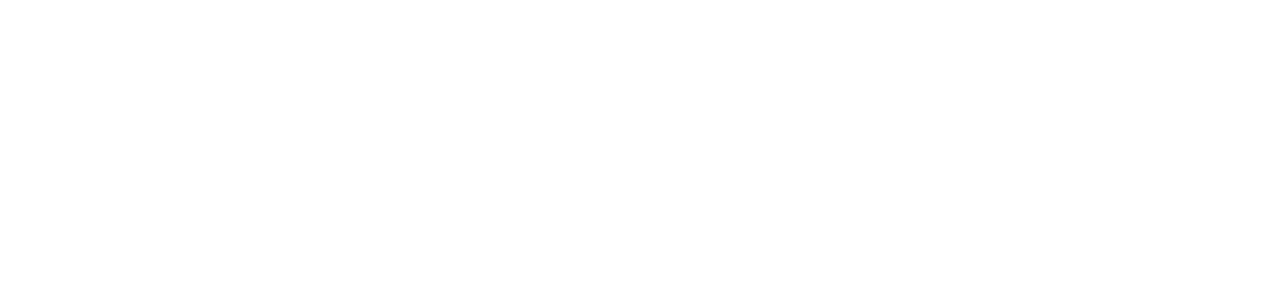
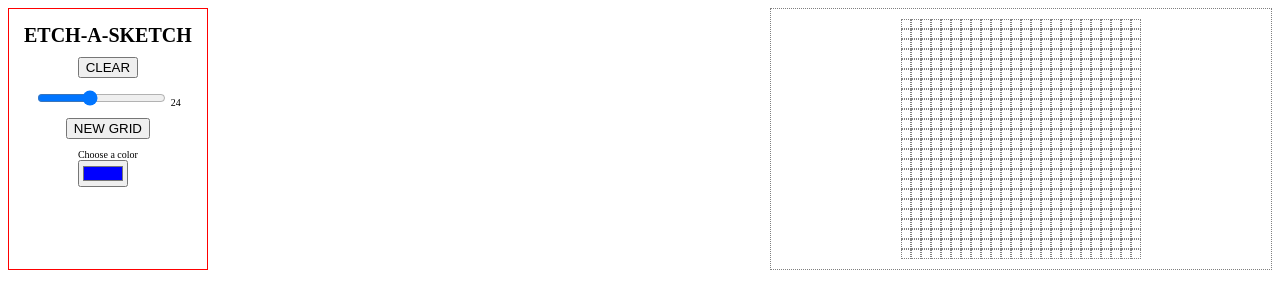
Before and after one commit to Andy-Bartkiv/TOP-EAS-Game, a plain HTML site: page index.html in a window 1280 px wide. Drawn offline with Linux system fonts and the light colour scheme.

Commit message:
almost done

```diff
--- a/index.html
+++ b/index.html
@@ -9,6 +9,29 @@
 <body>
     <div class="container">
 
+        <div class="controls">
+            <h1>ETCH-A-SKETCH</h1>
+
+            <button id='clear-btn'>CLEAR</button>
+
+            <div>
+                <input type="range" name="size" id="grid-size" value="10" min="8" max="48">
+                <label for="grid-size" id="lbl-size"></label>
+            </div>
+
+            <button id='new-btn'>NEW GRID</button>
+
+            <div>
+                <label for="color">Choose a color</label>
+                <br>
+                <input type="color" name="color" id="color" value="#FF0000">
+            </div>
+        </div>
+
+        <div class="grid-container">
+
+        </div>
+
     </div>
 
     <script src="main.js"></script>
--- a/main.js
+++ b/main.js
@@ -0,0 +1,48 @@
+function clearGrid() {
+    const del = [...document.querySelectorAll('.div-box')];
+    del.forEach(e => {
+        e.classList.remove('m-over')
+        e.removeAttribute('style');
+    });
+}
+
+function drawGrid() {
+    let gridSize = document.querySelector('#grid-size').value;
+    const del = [...document.querySelectorAll('.div-rows')];
+    del.forEach(e => e.remove());
+    for (let i=0; i<gridSize; i++) {
+        const divRows = document.createElement('div');
+        gridContainer.appendChild(divRows);
+        divRows.setAttribute('class', 'div-rows');
+        for (let j=0; j<gridSize; j++){
+            const divBox = document.createElement('div');
+            divBox.setAttribute('class', 'div-box');
+            divBox.setAttribute('id', `box-${i}-${j}`);
+            divRows.appendChild(divBox);
+            divBox.addEventListener('mouseover', () =>{
+                divBox.classList.add('m-over');
+                divBox.setAttribute('style', `background: ${color.value}`)
+            })
+        }
+    }
+}
+
+const color = document.querySelector('#color');
+color.value = '#0000ff';
+
+const actualSize = document.querySelector('#grid-size');
+actualSize.value = 24;
+document.querySelector('#lbl-size').textContent = actualSize.value;
+actualSize.addEventListener('mousemove', () => {
+    document.querySelector('#lbl-size').textContent = actualSize.value;
+})
+
+const btnClear = document.querySelector('#clear-btn');
+btnClear.addEventListener('click', clearGrid);
+
+const btnNewGrid = document.querySelector('#new-btn');
+btnNewGrid.addEventListener('click', drawGrid);
+
+const gridContainer = document.querySelector('.grid-container')
+
+drawGrid();
--- a/styles.css
+++ b/styles.css
@@ -0,0 +1,48 @@
+body {
+    font-size: 10px;
+}
+
+.container {
+    display: flex;
+    justify-content: space-between;
+}
+
+.controls {
+    border:1px solid red;
+    padding: 10px;
+    display: flex;
+    flex-direction: column;
+    align-items: center;
+}
+
+.controls > *{
+    margin: 5px;
+}
+
+
+.grid-container {
+    display: flex;
+    flex-direction: column;
+    align-items: center;
+    max-width: 480px;
+    max-height: 480px;
+    width: 100%;
+    padding: 10px;
+    border:1px dotted gray;
+}
+
+.div-rows {
+    display: flex;
+    flex-direction: row;
+    align-items: center;
+}
+
+.div-box {
+    padding: 4px;
+    border: 0.1px dotted gray;
+    text-align: center;
+}
+
+.m-over {
+    background-color: blue;
+}
```
